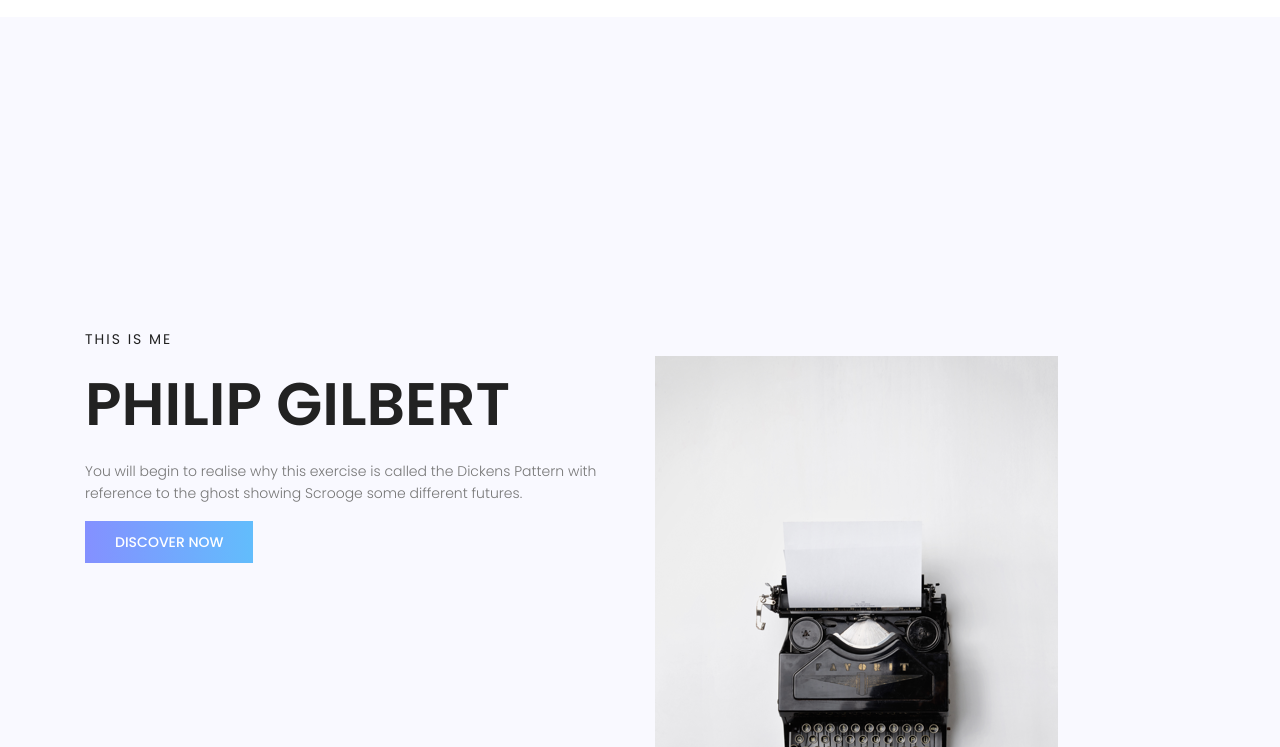
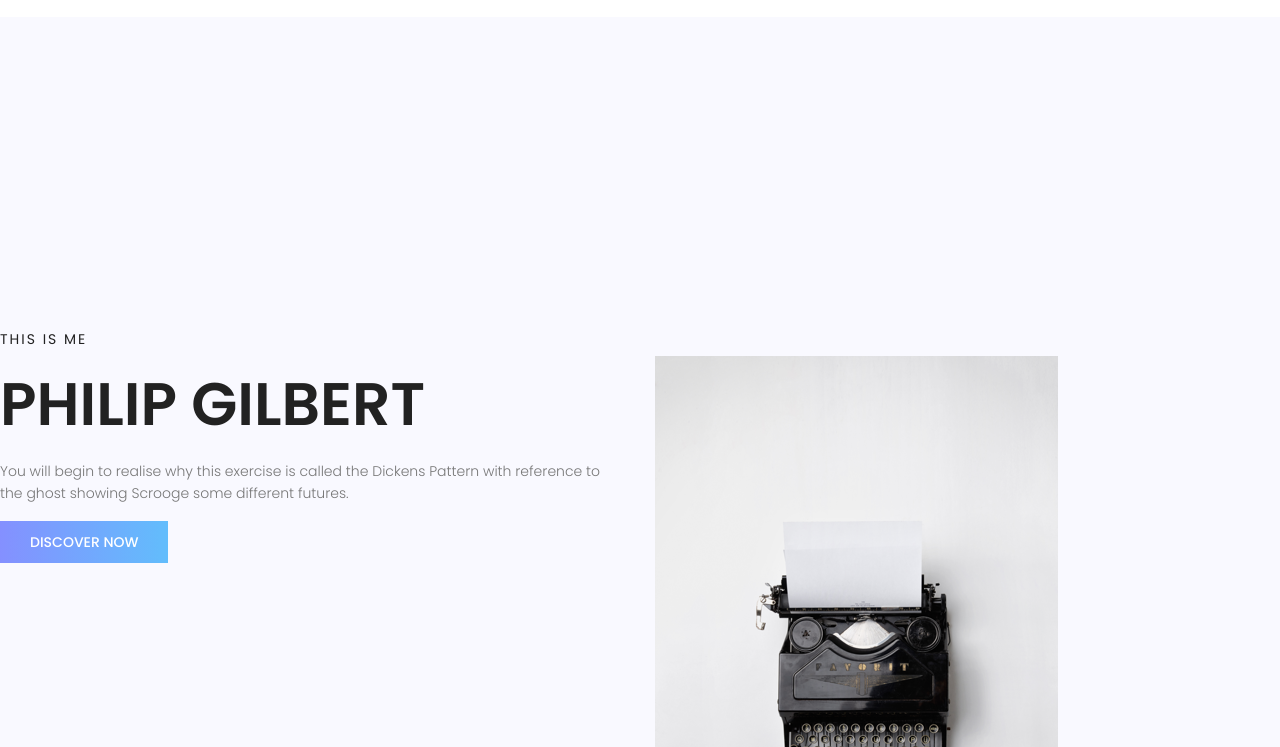
Before and after one commit to lukef02/testbs, a plain HTML site: page index.html in a window 1280 px wide. Shown: the part 53-800 px from the top of the page. Drawn offline with nearby package versions, Linux system fonts and the light colour scheme; some packages are replaced by stand-ins of ours.

Commit message:
no padding container

```diff
--- a/index.html
+++ b/index.html
@@ -70,7 +70,7 @@
 
 			<!-- start banner Area -->
 			<section class="banner-area">
-				<div class="container">
+				<div class="container.no-padding">
 					<div class="row fullscreen align-items-center justify-content-between">
 						<div class="col-lg-6 col-md-6 banner-left">
 							<h6>This is me</h6>
```
